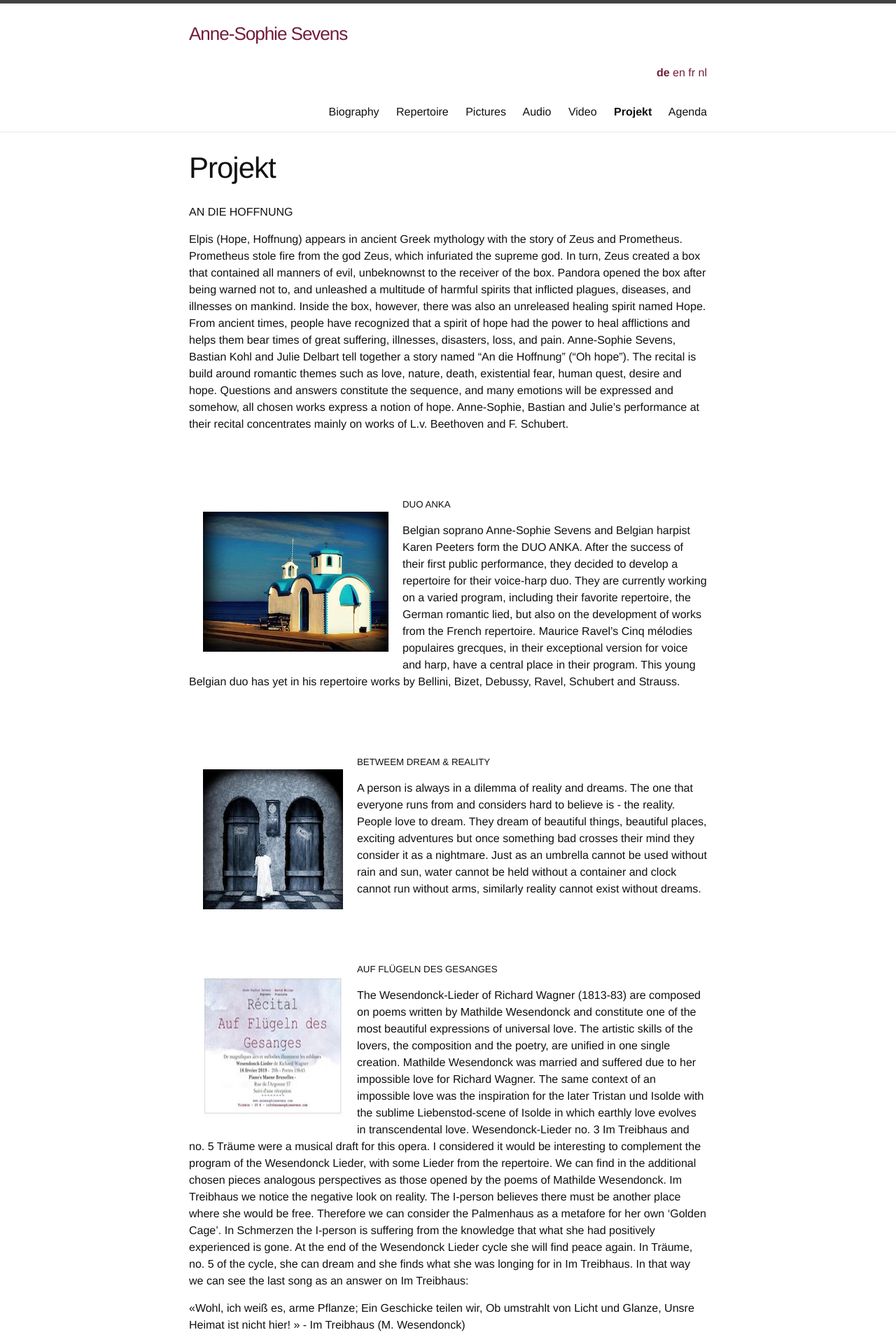
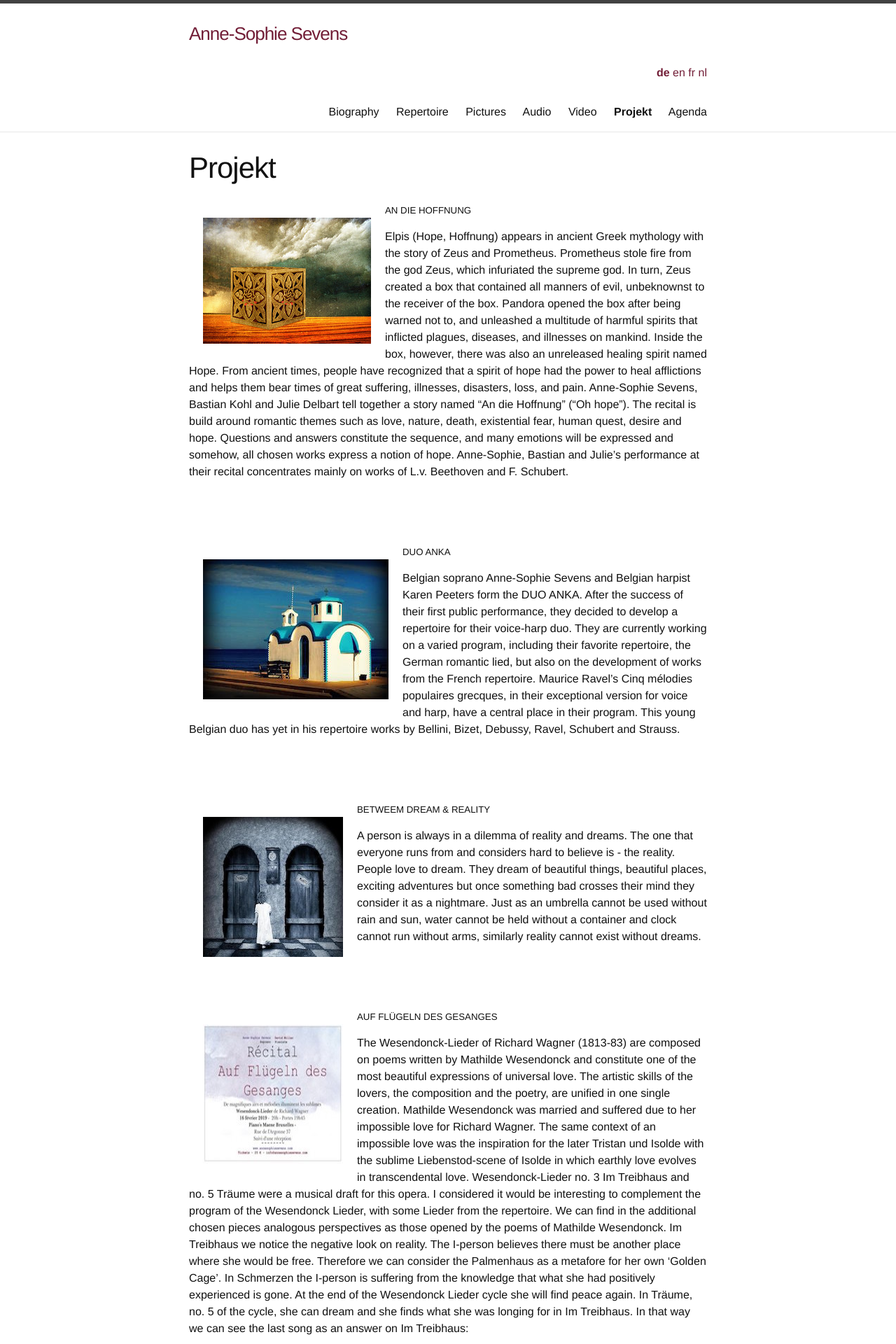
Before and after one commit to annesophie-sevens/annesophie-sevens.github.io, a Jekyll site: the page built from project-de.md, in a window 1280 px wide. Shown: the top 1920 px of the page at 70% size. Built offline with Jekyll 4.4.1, drawn with Linux system fonts in a browser that asks for light colours; nearby versions of some CDN libraries.

Commit message:
Update project-de.md

```diff
--- a/project-de.md
+++ b/project-de.md
@@ -6,7 +6,9 @@ lang: de
 ref: project
 
 ---
-AN DIE HOFFNUNG
+<img style="float: left; padding: 20px" src="/assets/pandora.jpg">
+
+##### AN DIE HOFFNUNG
 
 Elpis (Hope, Hoffnung) appears in ancient Greek mythology with the story of Zeus and Prometheus. Prometheus stole fire from the god Zeus, which infuriated the supreme god. In turn, Zeus created a box that contained all manners of evil, unbeknownst to the receiver of the box. Pandora opened the box after being warned not to, and unleashed a multitude of harmful spirits that inflicted plagues, diseases, and illnesses on mankind. Inside the box, however, there was also an unreleased healing spirit named Hope. From ancient times, people have recognized that a spirit of hope had the power to heal afflictions and helps them bear times of great suffering, illnesses, disasters, loss, and pain.
 Anne-Sophie Sevens, Bastian Kohl and Julie Delbart tell together a story named “An die Hoffnung” (“Oh hope”). The recital is build around romantic themes such as love, nature, death, existential fear, human quest, desire and hope. Questions and answers constitute the sequence, and many emotions will be expressed and somehow, all chosen works express a notion of hope. Anne-Sophie, Bastian and Julie’s performance at their recital concentrates mainly on works of L.v. Beethoven and F. Schubert.
```
